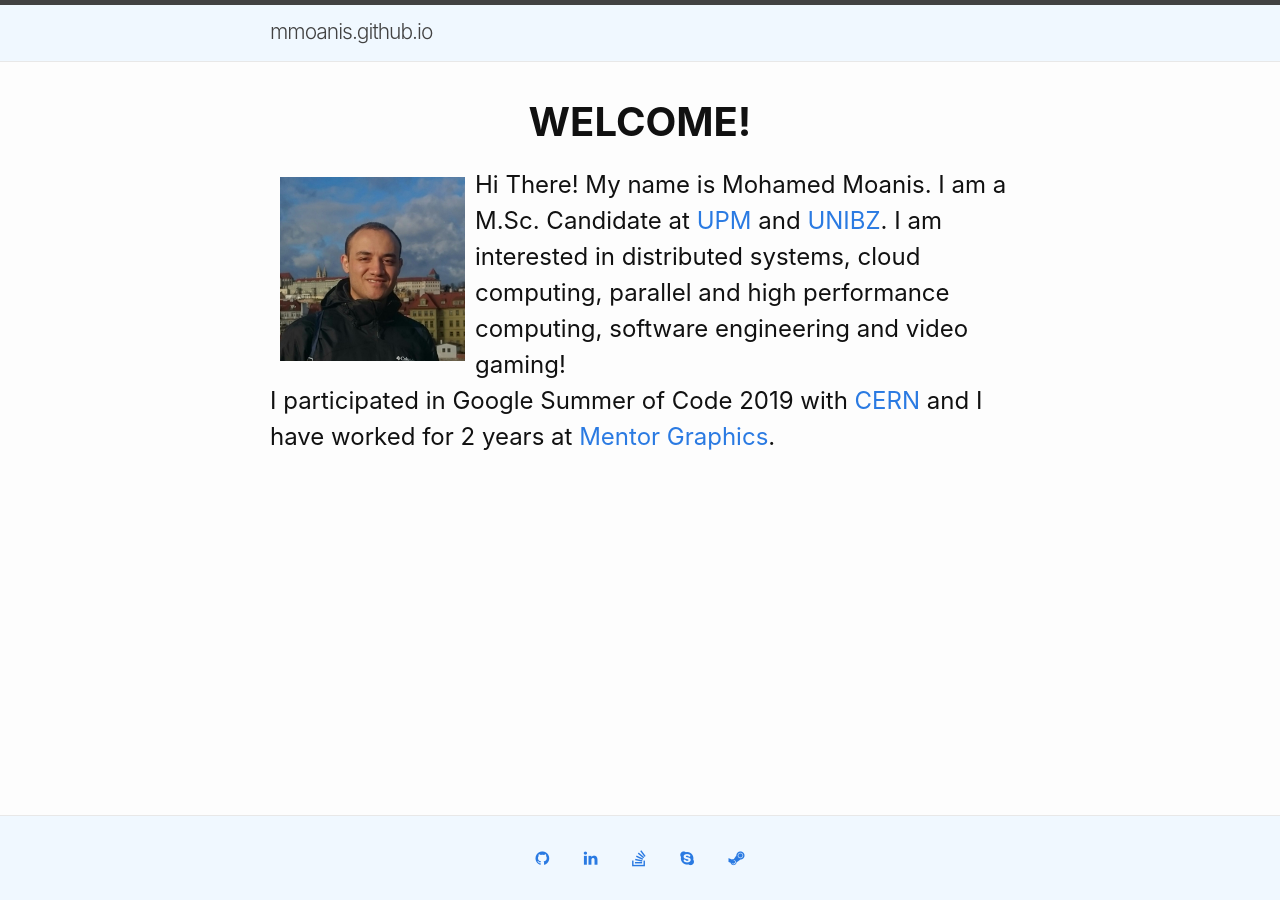
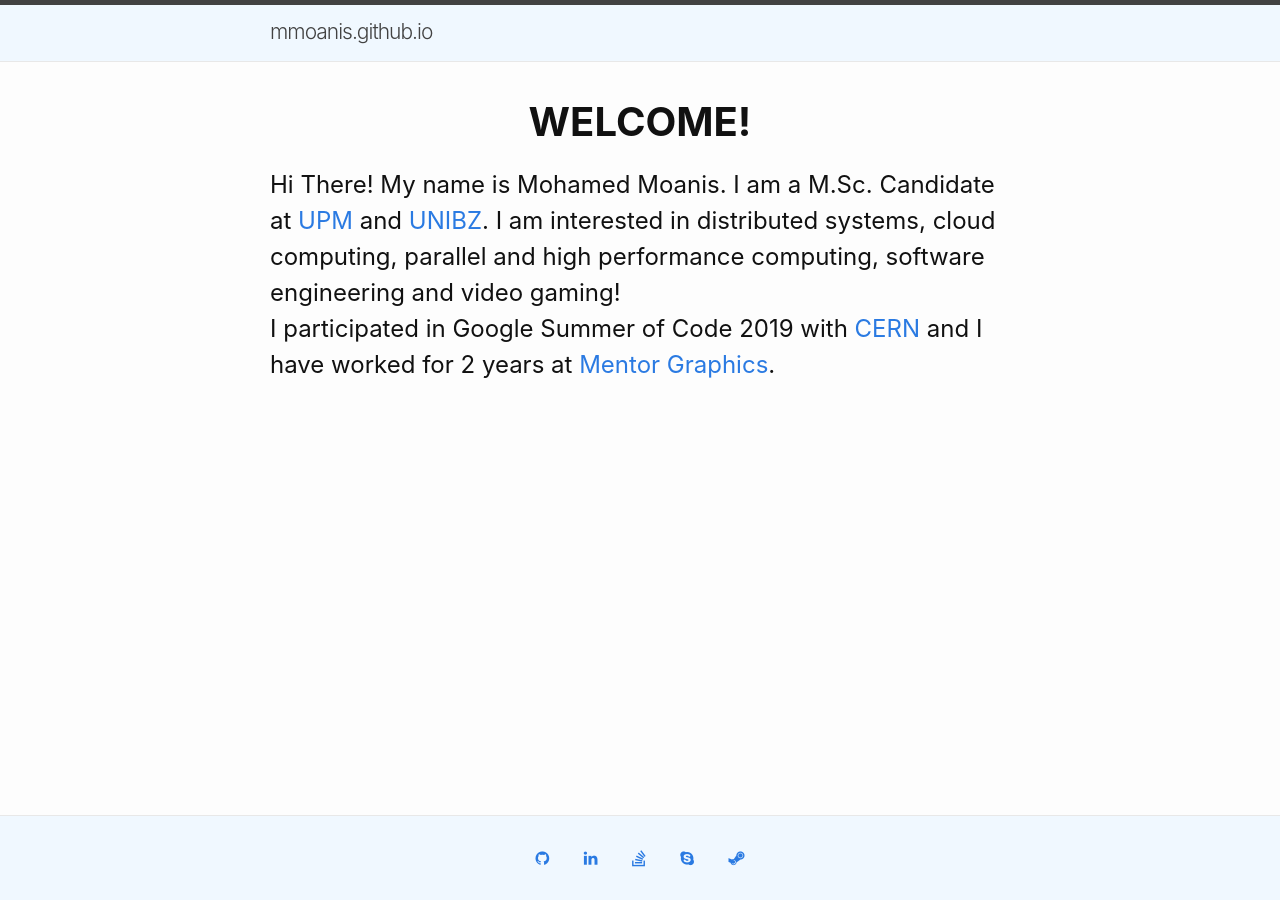
Before and after one commit to mmoanis/mmoanis.github.io, a Jekyll site: the page built from index.html, in a window 1280 px wide. Built offline with Jekyll 4.4.1, drawn with Linux system fonts in a browser that asks for light colours; the list of posts is cut into pages by our own code.

Commit message:
Update index.html

```diff
--- a/index.html
+++ b/index.html
@@ -6,7 +6,7 @@
 	<div class="wrapper">
     <h1 style="text-align:center; font-size: 40px"><b>WELCOME!</b></h2>
     <h2>
-	    <img class="img-small" src="{{ site.baseurl }}assets/images/{{ site.avatar }}" align="left" style="margin: 10px;"/>
+<!-- 	    <img class="img-small" src="{{ site.baseurl }}assets/images/{{ site.avatar }}" align="left" style="margin: 10px;"/> -->
 	    Hi There! My name is Mohamed Moanis. I am a  M.Sc. Candidate at <a href="http://dlsiisv.fi.upm.es/emse/en/" target=_blank>UPM</a>
 	    and <a href="https://www.unibz.it/en/faculties/computer-science/master-in-software-engineering/" target=_blank>UNIBZ</a>.
 	    I am interested in distributed systems, cloud computing, parallel and high performance computing, software engineering and video gaming!<br>
```
